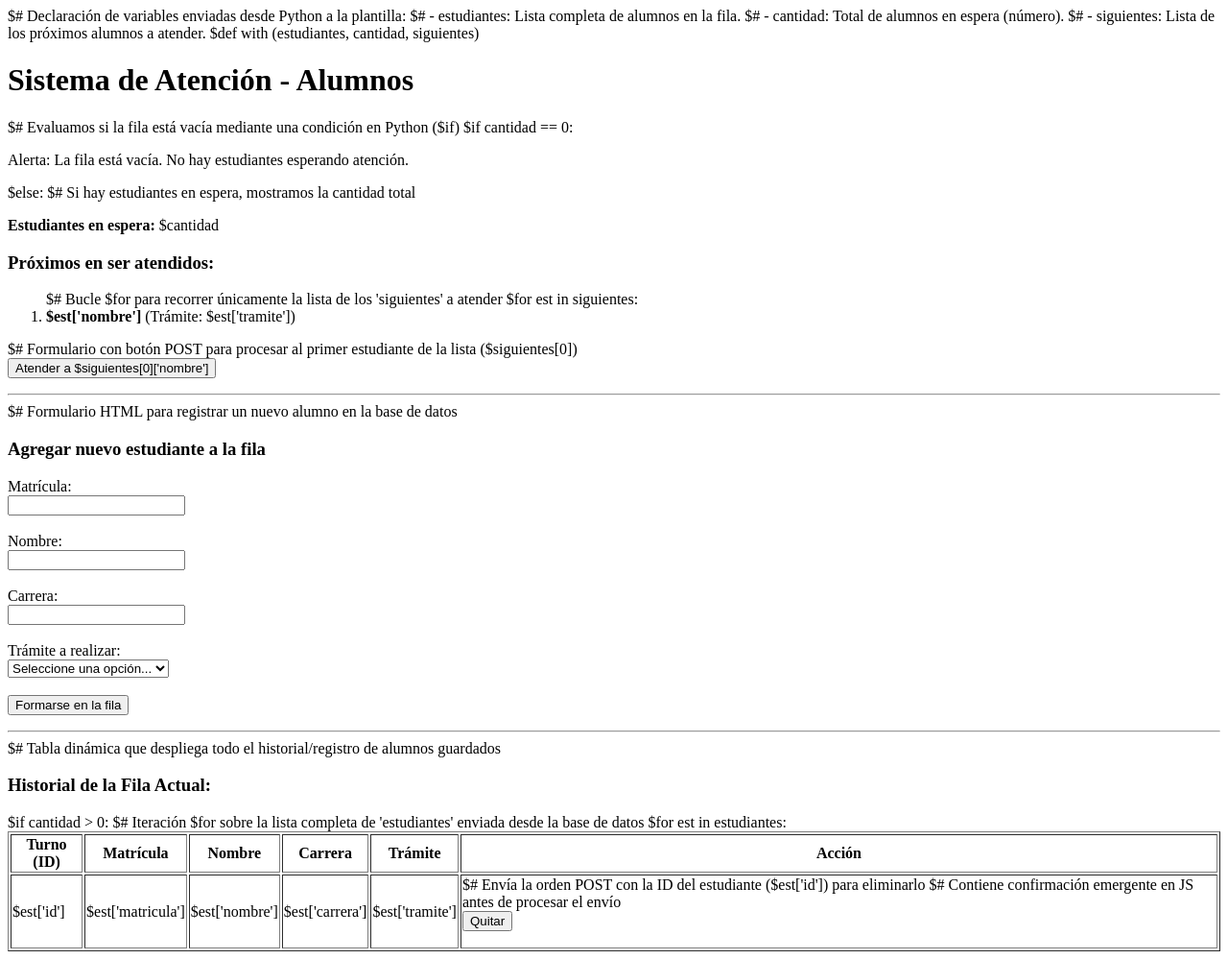
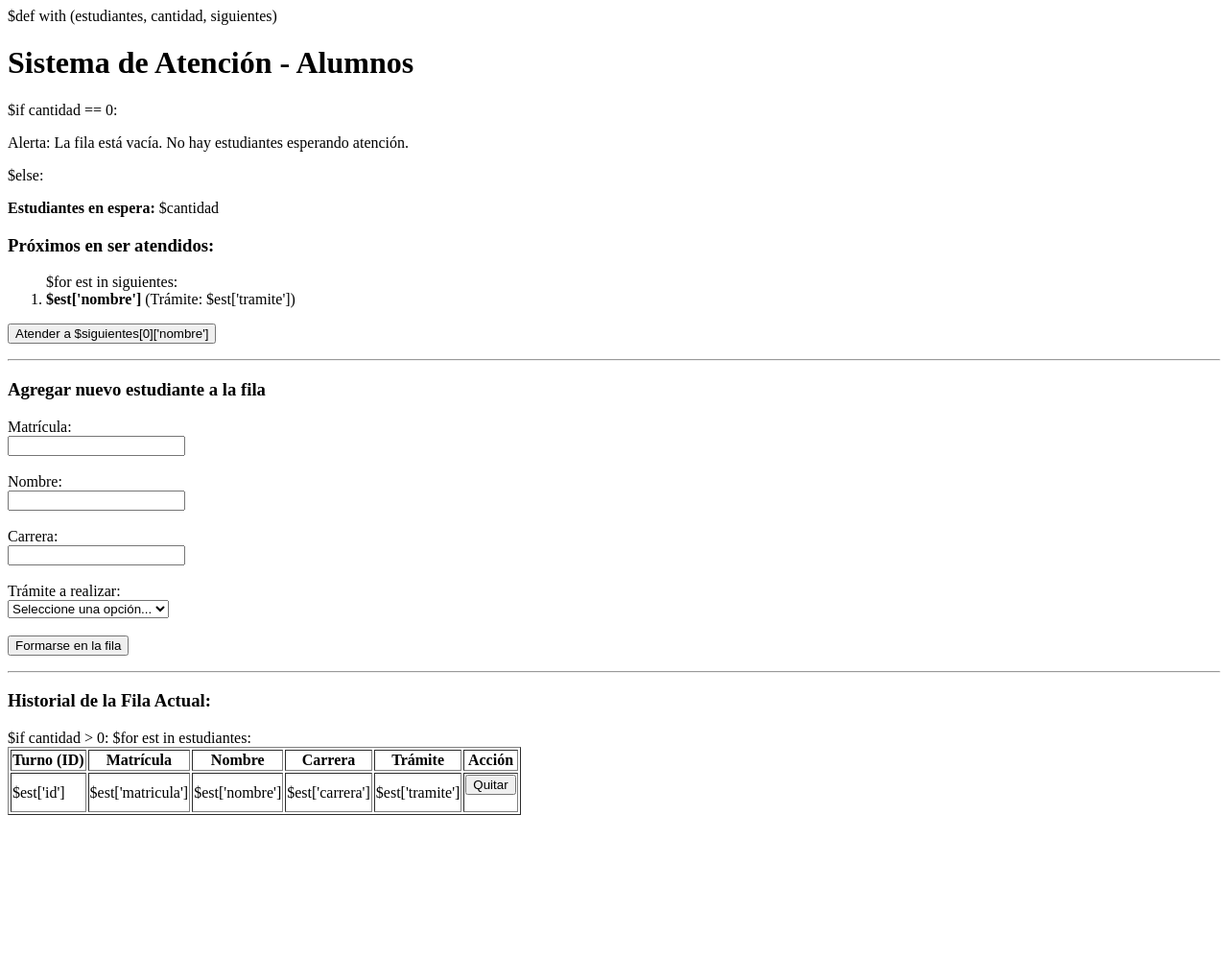
Before and after one commit to mqvmxm/sistema-atencion, a Python web app: template templates/index.html in a window 1280 px wide. Shown: the whole page at 96% size. After the commit the page ends 849 px from the top, so only its background shows below. Run offline with Jinja, Linux system fonts and the light colour scheme; the template is opened without the code that fills it, so the values that code supplies are empty.

Commit message:
Comentario2

```diff
--- a/templates/index.html
+++ b/templates/index.html
@@ -1,102 +1,183 @@
-$# Declaración de variables enviadas desde Python a la plantilla:
-$# - estudiantes: Lista completa de alumnos en la fila.
-$# - cantidad: Total de alumnos en espera (número).
-$# - siguientes: Lista de los próximos alumnos a atender.
-
 $def with (estudiantes, cantidad, siguientes)
 
+
+
 <!DOCTYPE html>
+
 <html>
+
 <head>
+
     <meta charset="utf-8">
+
     <title>Sistema de Atención</title>
+
 </head>
+
 <body>
 
+
+
     <h1>Sistema de Atención - Alumnos</h1>
-$# Evaluamos si la fila está vacía mediante una condición en Python ($if)
+
+
+
     $if cantidad == 0:
+
         <div>
+
             <p>Alerta: La fila está vacía. No hay estudiantes esperando atención.</p>
+
         </div>
+
     $else:
-    $# Si hay estudiantes en espera, mostramos la cantidad total
+
         <p><strong>Estudiantes en espera:</strong> $cantidad</p>
 
+
+
         <div>
+
             <h3>Próximos en ser atendidos:</h3>
+
             <ol>
-                $# Bucle $for para recorrer únicamente la lista de los 'siguientes' a atender
+
             $for est in siguientes:
+
                 <li><strong>$est['nombre']</strong> (Trámite: $est['tramite'])</li>
+
             </ol>
-            $# Formulario con botón POST para procesar al primer estudiante de la lista ($siguientes[0])
+
+
+
             <form action="/atender" method="POST">
+
                 <button type="submit">Atender a $siguientes[0]['nombre']</button>
+
             </form>
+
         </div>
 
+
+
     <hr>
-$# Formulario HTML para registrar un nuevo alumno en la base de datos
+
+
+
     <h3>Agregar nuevo estudiante a la fila</h3>
+
     <form action="/agregar" method="POST">
+
         <label>Matrícula:</label><br>
+
         <input type="text" name="matricula" required><br><br>
 
+
+
         <label>Nombre:</label><br>
+
         <input type="text" name="nombre" required><br><br>
 
+
+
         <label>Carrera:</label><br>
+
         <input type="text" name="carrera" required><br><br>
 
+
+
         <label>Trámite a realizar:</label><br>
+
         <select name="tramite" onchange="document.getElementById('div_otro').style.display = (this.value === 'Otro') ? 'block' : 'none';" required>
+
             <option value="">Seleccione una opción...</option>
+
             <option value="Constancia de estudios">Constancia de estudios</option>
+
             <option value="Kardex">Kardex</option>
+
             <option value="Reinscripción">Reinscripción</option>
+
             <option value="Baja">Baja</option>
+
             <option value="Otro">Otro (Especificar)</option>
+
         </select><br><br>
 
+
+
         <!-- Conserva el display: none para que la función de ocultar/mostrar funcione -->
+
         <div id="div_otro" style="display: none;">
+
             <label>Especifique el trámite:</label><br>
+
             <input type="text" name="otro_tramite" placeholder="Escriba el trámite"><br><br>
+
         </div>
 
+
+
         <button type="submit">Formarse en la fila</button>
+
     </form>
 
+
+
     <hr>
-$# Tabla dinámica que despliega todo el historial/registro de alumnos guardados
+
+
+
     <h3>Historial de la Fila Actual:</h3>
+
     $if cantidad > 0:
+
         <table border="1">
+
             <tr>
+
                 <th>Turno (ID)</th>
+
                 <th>Matrícula</th>
+
                 <th>Nombre</th>
+
                 <th>Carrera</th>
+
                 <th>Trámite</th>
+
                 <th>Acción</th>
+
             </tr>
-            $# Iteración $for sobre la lista completa de 'estudiantes' enviada desde la base de datos
+
             $for est in estudiantes:
+
                 <tr>
+
                     <td>$est['id']</td>
+
                     <td>$est['matricula']</td>
+
                     <td>$est['nombre']</td>
+
                     <td>$est['carrera']</td>
+
                     <td>$est['tramite']</td>
+
                     <td>
-                        $# Envía la orden POST con la ID del estudiante ($est['id']) para eliminarlo
-                        $# Contiene confirmación emergente en JS antes de procesar el envío
+
                         <form action="/quitar/$est['id']" method="POST" onsubmit="return confirm('¿Estás seguro de que deseas quitar a $est['nombre'] de la fila?');">
+
                             <button type="submit">Quitar</button>
+
                         </form>
+
                     </td>
+
                 </tr>
+
         </table>
+
 </body>
+
 </html>
```
